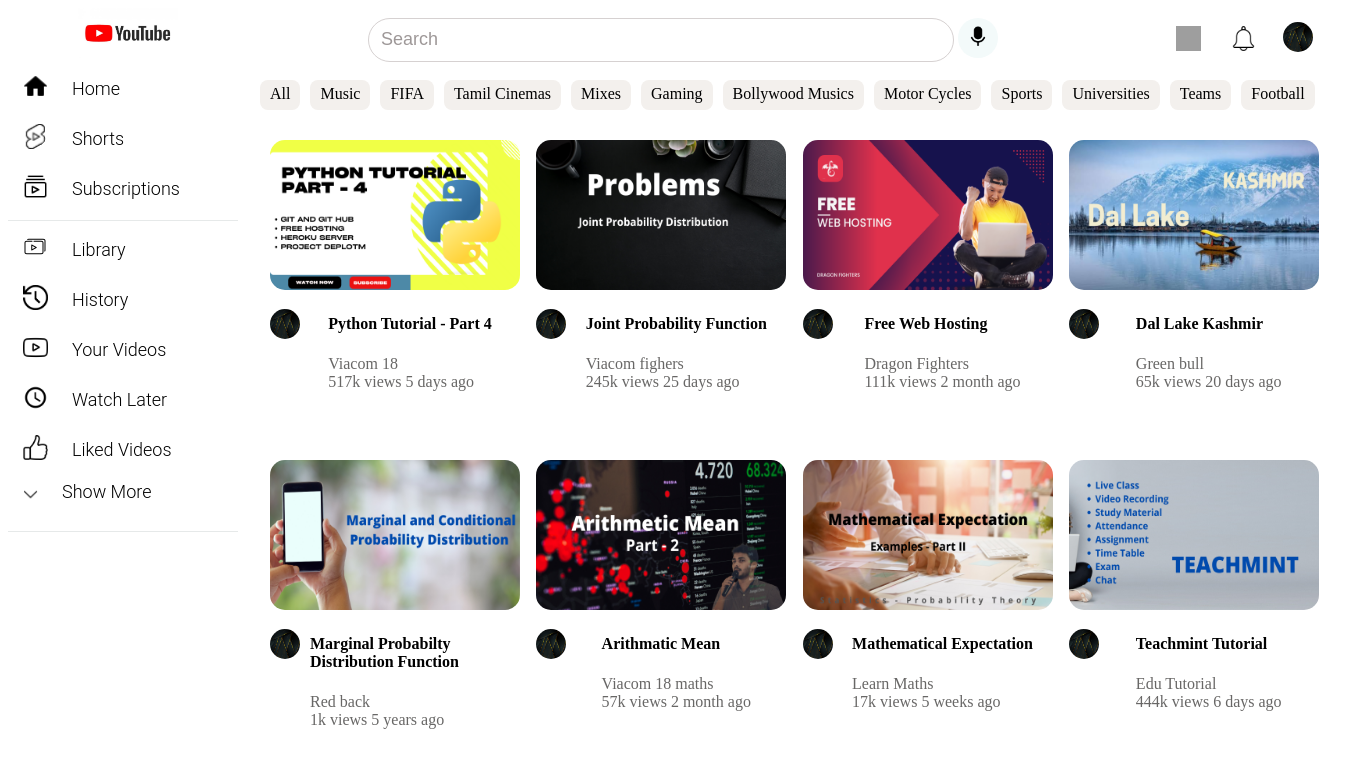
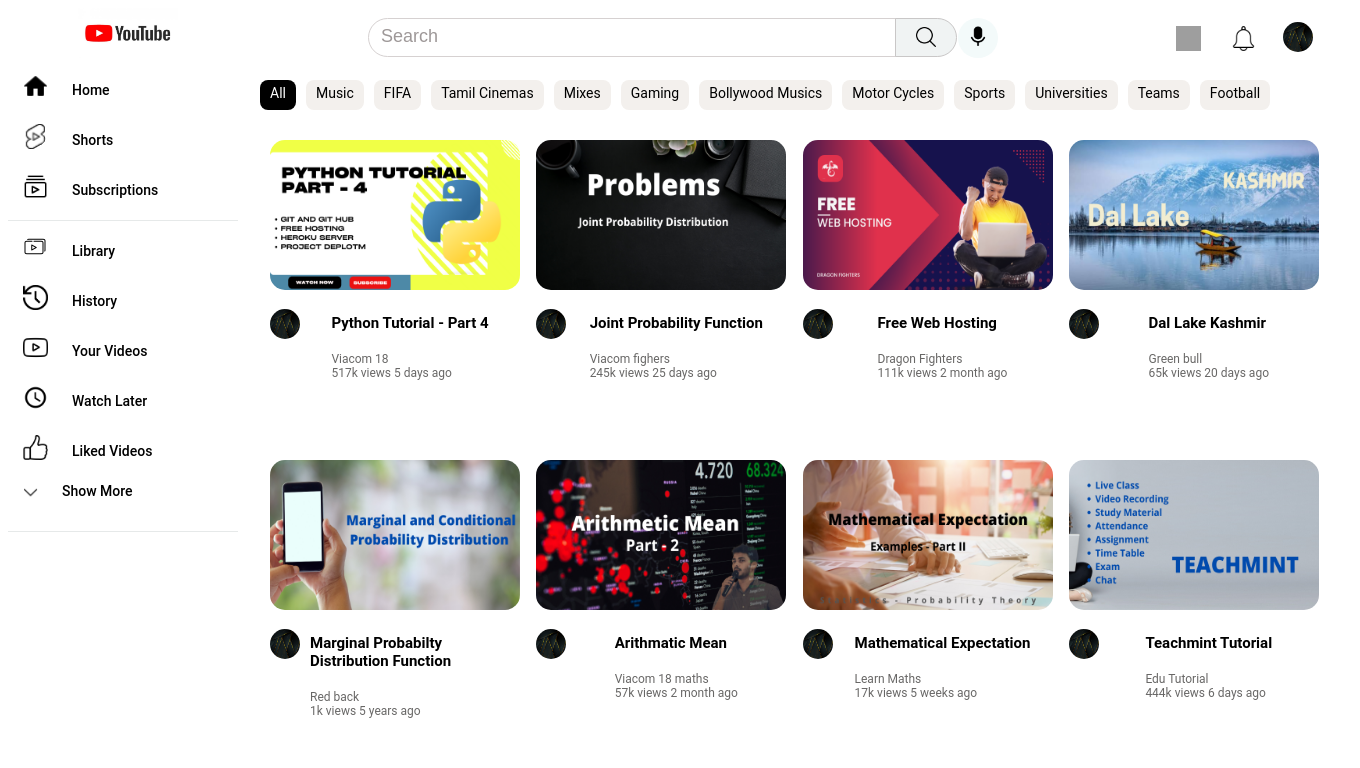
Before and after one commit to KMIrfan/youtube, a Django app: page / in a window 1360 px wide. Shown: the top 768 px of the page. Run offline with Django 4.2, Linux system fonts and the light colour scheme; grey boxes are pictures that could not be loaded.

Commit message:
version11

```diff
--- a/common/static/style/style.css
+++ b/common/static/style/style.css
@@ -1,3 +1,8 @@
+body{
+    font-family:Roboto,Arial, sans-serif;
+
+}
+
 
 /* Main Container */
 
@@ -32,6 +37,26 @@
     width: 600px;
     position: absolute;
     left: 360px;
+}
+.searchimg{
+    height: 37px;
+    width: 60px;
+    background-color: rgb(240, 243, 243);
+    position: fixed;
+    left: 895px;
+    top: 18px;
+    border-radius: 0 20px 20px 0px;
+    border: 1px rgb(201, 199, 199) solid;
+}
+.searchimg:hover{
+    height: 37px;
+    width: 60px;
+    background-color: rgb(219, 224, 224);
+    position: fixed;
+    left: 895px;
+    top: 18px;
+    border-radius: 0 20px 20px 0px;
+    border: 1px rgb(201, 199, 199) solid;
 }
 ::placeholder{
     font-size: 18px;
@@ -86,6 +111,7 @@
     grid-template-rows: auto auto;
     position: fixed;
     row-gap: 10px;
+
 }
 .side{
     height: 40px;
@@ -117,10 +143,12 @@
 }
 h4{
     padding-left: 10px;
+    font-size: 15px;
 }
 p{
     padding-left: 10px;
     color: rgb(104, 103, 102);
+    font-size: 12px;
 
 }
 .vdcontent{
@@ -151,7 +179,20 @@
     vertical-align: middle;
     padding-top: 5px;
     padding-bottom: 5px;
+    font-size: 14px;
 
+}
+.top-bar-flx:hover{
+
+    height: 20px;
+    width: auto;
+    border-radius: 8px;
+    padding-left: 10px;
+    padding-right: 10px;
+    vertical-align: middle;
+    padding-top: 5px;
+    padding-bottom: 5px;
+    background-color: rgb(228, 231, 235);
 }
 .line{
     height: 1px;
@@ -161,7 +202,11 @@
 h3{
     display: inline;
     padding-left: 20px;
-    font-weight: 300;
-    font-family: Roboto;
-    font-size: 18px;
+    font-weight: 500;
+    font-family:Roboto,Arial, sans-serif;
+    font-size: 14px;
 }
+a{
+    text-decoration: none;
+    color: black;
+}
--- a/common/templates/youtubetemp/index.html
+++ b/common/templates/youtubetemp/index.html
@@ -20,9 +20,10 @@
         <div class="search">
             <form>
                 <input type="text" placeholder="Search"
-                style="width: 580px; height: 40px; border-radius: 50px; position: relative; top:10px; border: 1px solid rgb(214, 209, 209);">
+                style="width: 580px; height: 35px; border-radius: 50px; position: relative; top:10px; border: 1px solid rgb(214, 209, 209);">
             </form>
         </div>
+        <a href=""><div class="searchimg"><img src="{% static 'images/search.png' %}" height="20px" width="20px" style="position: relative; top: 8px;left: 20px;"></div></a>
         <div class="mic">
             <img src="{% static 'images/mic.png' %}" height="20px" width="20px" style="position: relative; top: 8px;">
         </div>
@@ -44,43 +45,43 @@
         <div class="container-wrapper">
            <div class="side-bar">
 
-           <div class="side"><img src="{% static 'images/home.png' %}" height="25px" width="25px" style="position: relative;top: 4px;">
-            <h3>Home</h3></div>
-           <div class="side"><img src="{% static 'images/shorts.png' %}" height="25px" width="25px" style="position: relative;top: 4px;">
-            <h3>Shorts</h3></div>
-           <div class="side"><img src="{% static 'images/subscribe.png' %}" height="25px" width="25px" style="position: relative;top: 4px;">
-            <h3>Subscriptions</h3></div>
-           <div class="line"></div>
-           <div class="side"><img src="{% static 'images/2481186-200.png' %}" height="25px" width="25px" style="position: relative;top: 4px;">
-            <h3>Library</h3></div>
-           <div class="side"><img src="{% static 'images/history.png' %}" height="25px" width="25px" style="position: relative;top: 4px;">
-            <h3>History</h3></div>
-           <div class="side"><img src="{% static 'images/youtube.png' %}" height="25px" width="25px" style="position: relative;top: 4px;">
-            <h3>Your Videos</h3></div>
-            <div class="side"><img src="{% static 'images/watch-later-.webp' %}" height="25px" width="25px" style="position: relative;top: 4px;">
-                <h3>Watch Later</h3></div>
-            <div class="side"><img src="{% static 'images/like.png' %}" height="25px" width="25px" style="position: relative;top: 4px;">
-                <h3>Liked Videos</h3></div>
-            <div class="side"><img src="{% static 'images/down-arrow.png' %}" height="15px" width="15px" style="position: relative;top: 4px;">
-                <h3>Show More</h3></div>
+           <a href=""><div class="side"><img src="{% static 'images/home.png' %}" height="25px" width="25px" style="position: relative;top: 4px;">
+            <h3>Home</h3></div></a>
+            <a href=""><div class="side"><img src="{% static 'images/shorts.png' %}" height="25px" width="25px" style="position: relative;top: 4px;">
+            <h3>Shorts</h3></div></a>
+            <a href=""> <div class="side"><img src="{% static 'images/subscribe.png' %}" height="25px" width="25px" style="position: relative;top: 4px;">
+            <h3>Subscriptions</h3></div></a>
+            <div class="line"></div>
+                <a href=""><div class="side"><img src="{% static 'images/2481186-200.png' %}" height="25px" width="25px" style="position: relative;top: 4px;">
+            <h3>Library</h3></div></a>
+            <a href=""><div class="side"><img src="{% static 'images/history.png' %}" height="25px" width="25px" style="position: relative;top: 4px;">
+            <h3>History</h3></div></a>
+            <a href=""><div class="side"><img src="{% static 'images/youtube.png' %}" height="25px" width="25px" style="position: relative;top: 4px;">
+            <h3>Your Videos</h3></div></a>
+            <a href=""> <div class="side"><img src="{% static 'images/watch-later-.webp' %}" height="25px" width="25px" style="position: relative;top: 4px;">
+                <h3>Watch Later</h3></div></a>
+                <a href=""> <div class="side"><img src="{% static 'images/like.png' %}" height="25px" width="25px" style="position: relative;top: 4px;">
+                <h3>Liked Videos</h3></div>   </a>
+                <a href=""><div class="side"><img src="{% static 'images/down-arrow.png' %}" height="15px" width="15px" style="position: relative;top: 4px;">
+                <h3>Show More</h3></div> </a>
             <div class="line"></div>
 
 
            </div>
 
            <div class="top-bar">
-            <div class="top-bar-flx">All</div>
-            <div class="top-bar-flx">Music</div>
-            <div class="top-bar-flx">FIFA</div>
-            <div class="top-bar-flx">Tamil Cinemas</div>
-            <div class="top-bar-flx">Mixes</div>
-            <div class="top-bar-flx">Gaming</div>
-            <div class="top-bar-flx">Bollywood Musics</div>
-            <div class="top-bar-flx">Motor Cycles</div>
-            <div class="top-bar-flx">Sports</div>
-            <div class="top-bar-flx">Universities</div>
-            <div class="top-bar-flx">Teams</div>
-            <div class="top-bar-flx">Football</div>
+            <a href=""><div class="top-bar-flx" style="background-color: black; color:#ffff;">All</div></a>
+            <a href=""> <div class="top-bar-flx">Music</div></a>
+            <a href=""> <div class="top-bar-flx">FIFA</div></a>
+            <a href=""><div class="top-bar-flx">Tamil Cinemas</div></a>
+            <a href=""> <div class="top-bar-flx">Mixes</div></a>
+            <a href=""> <div class="top-bar-flx">Gaming</div></a>
+            <a href=""> <div class="top-bar-flx">Bollywood Musics</div></a>
+            <a href=""> <div class="top-bar-flx">Motor Cycles</div></a>
+            <a href=""> <div class="top-bar-flx">Sports</div></a>
+            <a href=""> <div class="top-bar-flx">Universities</div></a>
+            <a href=""> <div class="top-bar-flx">Teams</div></a>
+            <a href=""> <div class="top-bar-flx">Football</div></a>
            </div>
            <div class="main">
                 <div class="vid">
```
Also changed, not shown: common/static/images/search.png (added).
